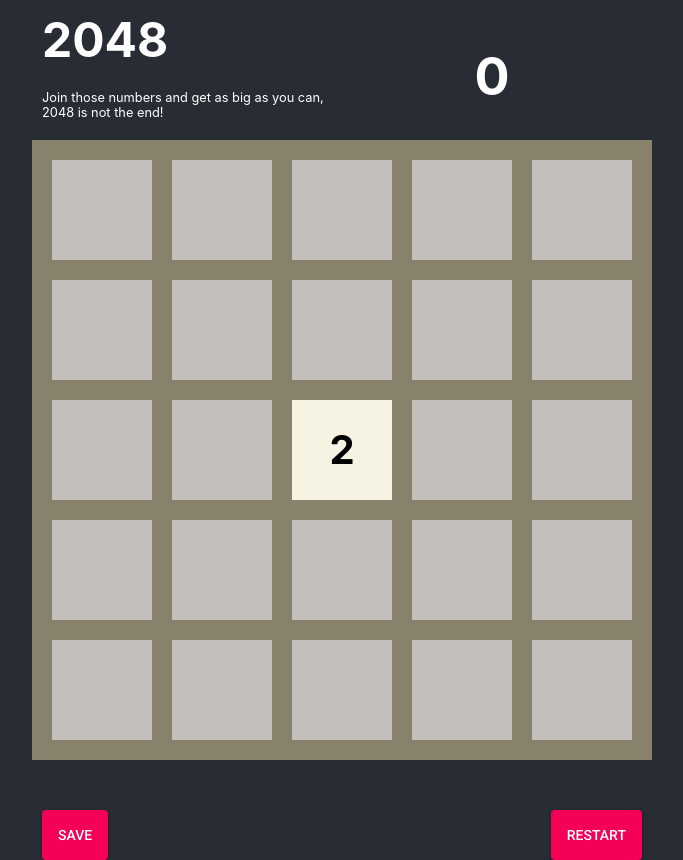
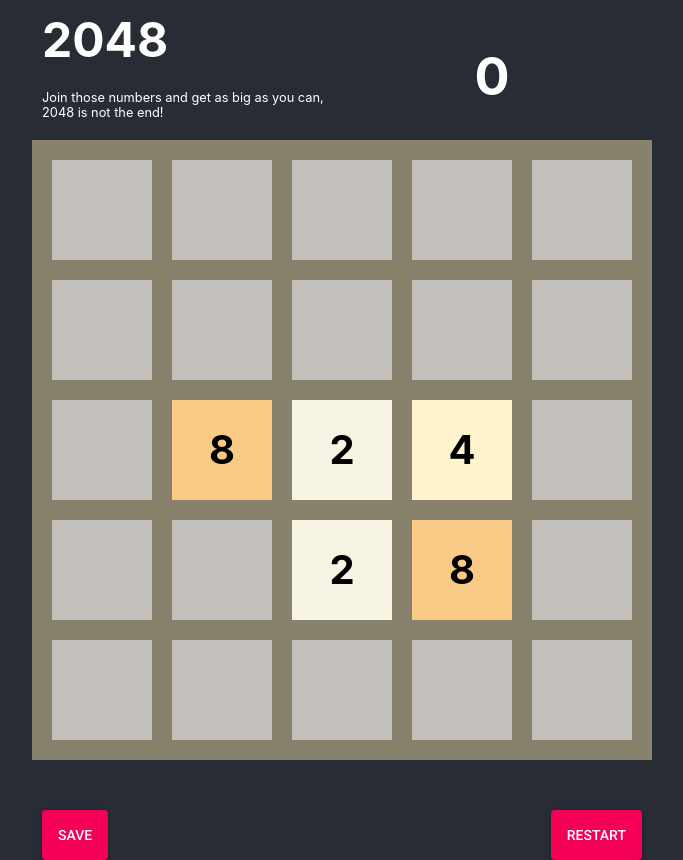
Before and after one commit to yaowang908/2048, a React (Create React App) app: page / in a window 1280 px wide. Shown: the whole page, without its empty margins (298-981 px from the left). Built offline with nearby package versions, Linux system fonts and the light colour scheme.

Commit message:
doing move

```diff
--- a/src/components/MainContainer.jsx
+++ b/src/components/MainContainer.jsx
@@ -12,8 +12,7 @@
     BG_BLOCK_COLOR,
 } from '../GameConfig';
 import Menus from './Menus';
-import Block from './Block';
-import Blocks from '../functions/draw';
+import Blocks from '../functions/Blocks';
 import moveHandler from '../functions/move';
 
 const Container = styled.div`
@@ -82,13 +81,31 @@
         });
     }
 
-    const [data, setData] = useState([{
-                                        position:[2,2],
-                                        num: 2,
-                                        }]);
+    const [data, setData] = useState([
+        {
+            position:[2,2],
+            num: 2,
+        },
+        {
+            position: [1,2],
+            num: 8
+        },
+        {
+            position: [2,3],
+            num: 2
+        },
+        {
+            position: [3,2],
+            num: 4
+        },
+        {
+            position: [3,3],
+            num: 8
+        }
+    ]);
 
     function eventHandler(e) {
-        moveHandler(e.code,data);
+        moveHandler(e.code,data); //TODO: setData from return
     }
 
     //add keyboard listener
--- a/src/functions/move.jsx
+++ b/src/functions/move.jsx
@@ -1,5 +1,6 @@
 import PropTypes from 'prop-types';
 import { convertor, reverseConvertor } from './convertor';
+import { BLOCKS_IN_ONE_LINE } from '../GameConfig';
 
 const moveHandler = function listenToKeyboardAndRecieveDataAndReturnMutated(eventType, data) {
     if( eventType === 'ArrowDown' ) {
@@ -8,6 +9,33 @@
         // check every block, see if it should move
         // set attribute to those should move
         // and ONLY first couple got collapsed
+        let A = [...twoDArray];
+        console.dir(A);
+        for (let i = BLOCKS_IN_ONE_LINE-1; i>=0; i-=1) {
+            let thisArray = [];
+            for (let j = BLOCKS_IN_ONE_LINE-1; j>=0; j-=1) {
+                if (A[i][j] !== 0) {
+                    thisArray.push(A[i][j]);
+                    A[i][j] = 0;
+                }
+            }
+            for (let m=0; m<thisArray.length-1; m++) {
+                /** TODO:
+                 *  rip off 0s, combine euqal nums, reassign A[i][]
+                 */
+                if (thisArray[m] === thisArray[m+1]) {
+                    thisArray[m] = (thisArray[m]+thisArray[m+1]);
+                    thisArray[m+1] = 0;
+                }
+                if (thisArray[m] === 0) {
+                    thisArray[m] = thisArray[m+1];
+                    thisArray[m+1] = 0;
+                }
+                A[i][BLOCKS_IN_ONE_LINE-1-m] = thisArray[m];
+            }
+            console.dir(thisArray);
+        }
+        console.dir(A);
     }
 
     if( eventType === 'ArrowUp') {
```
Also changed, not shown: src/functions/Blocks.jsx (renamed from src/functions/draw.jsx).
